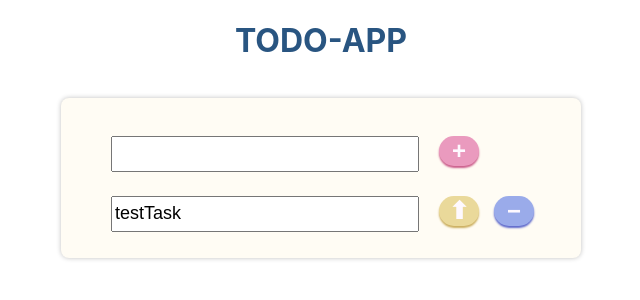
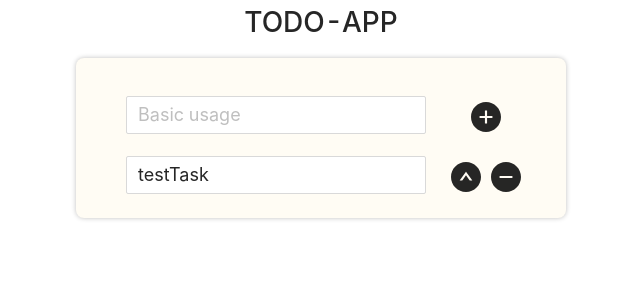
Before and after one commit to mif-yamada/ToDoApp, a React (Create React App) app in the folder todo-app/: page / in a window 1280 px wide. Shown: the top 300 px of the page, without its empty margins (319-959 px from the left). Built offline with nearby package versions, Linux system fonts and the light colour scheme.

Commit message:
レビュー修正 antDesign追加

```diff
--- a/todo-app/package.json
+++ b/todo-app/package.json
@@ -34,6 +34,7 @@
     "@types/react": "^17.0.35",
     "@types/react-dom": "^17.0.11",
     "@types/shortid": "0.0.29",
+    "antd": "^4.17.2",
     "react": "^17.0.2",
     "react-dom": "^17.0.2",
     "react-hook-form": "^7.19.5",
--- a/todo-app/src/component/Button/index.tsx
+++ b/todo-app/src/component/Button/index.tsx
@@ -1,78 +1,44 @@
 import React from 'react';
-import styled from '@emotion/styled/macro';
-import { css } from '@emotion/react';
+import { Button } from 'antd';
+import {
+  PlusCircleFilled,
+  MinusCircleFilled,
+  UpCircleFilled,
+} from '@ant-design/icons';
 
 interface ButtonProps {
   id: string;
-  type: 'button' | 'submit';
   value: 'add' | 'del' | 'up';
   disabled: boolean;
   onClick?: (e: React.MouseEvent<HTMLElement>) => void;
 }
 
-const ButtonStyled = styled.button`
-  display: float;
-  width: 40px;
-  height: 30px;
-  font-size: 24px;
-  font-weight: bold;
-  color: #fef9ff;
-  text-align: center;
-  cursor: pointer;
-  border: none;
-  border-radius: 40px;
-  float: left;
-  margin-right: 15px;
-
-  &:active {
-    box-shadow: none;
-    position: relative;
-    top: 2px;
-  }
-  ${(props) => props.value === 'add' && AddButton};
-  ${(props) => props.value === 'del' && DelButton};
-  ${(props) => props.value === 'up' && UpButton};
-`;
-
-const AddButton = css`
-  background-color: rgb(234, 154, 190);
-  box-shadow: 0 2px 2px rgb(203, 93, 139);
-`;
-
-const DelButton = css`
-  background-color: rgb(154, 171, 234);
-  box-shadow: 0 2px 2px rgb(93, 104, 203);
-`;
-
-const UpButton = css`
-  background-color: rgb(234, 217, 154);
-  box-shadow: 0 2px 2px rgb(203, 174, 93);
-`;
-
-export const Button: React.FC<ButtonProps> = (props: ButtonProps) => {
-  const { id, type, value, disabled = false, onClick } = props;
+export const TodoButton: React.FC<ButtonProps> = (props: ButtonProps) => {
+  const { id, value, disabled = false, onClick } = props;
   const getMark = () => {
     switch (value) {
       case 'add':
-        return '+';
+        return <PlusCircleFilled style={{ fontSize: '30px' }} />;
       case 'del':
-        return '−';
+        return <MinusCircleFilled style={{ fontSize: '30px' }} />;
       case 'up':
-        return '⬆︎';
+        return <UpCircleFilled style={{ fontSize: '30px' }} />;
       default:
         return '';
     }
   };
   const label = getMark();
   return (
-    <ButtonStyled
+    <Button
       id={id}
-      type={type}
+      type='text'
       value={value}
+      icon={label}
+      size='large'
+      shape='circle'
       disabled={disabled}
       onClick={onClick}
     >
-      {label}
-    </ButtonStyled>
+    </Button>
   );
 };
--- a/todo-app/src/component/TodoItem/index.tsx
+++ b/todo-app/src/component/TodoItem/index.tsx
@@ -1,7 +1,8 @@
 import React from 'react';
 import styled from '@emotion/styled';
+import { Input } from 'antd';
 
-import { Button } from 'component/Button';
+import { TodoButton } from 'component/Button';
 
 export interface TodoItemProps {
   index?: number;
@@ -9,22 +10,12 @@ export interface TodoItemProps {
   error?: string;
 }
 export interface TodoItemElementProps extends TodoItemProps {
-  btnType: 'button' | 'submit';
   btnValue: 'add' | 'del' | 'up';
   btnClicked?: (e: React.MouseEvent<HTMLElement>) => void;
   onChange?: (e: React.ChangeEvent<HTMLInputElement>) => void;
   onBlur?: (e: React.FocusEvent<HTMLInputElement>) => void;
   delTask?: (e: React.MouseEvent<HTMLElement>) => void;
 }
-
-const TodoInputStyled = styled.input`
-  display: float;
-  width: 300px;
-  height: 30px;
-  margin-right: 20px;
-  font-size: 18px;
-  float: left;
-`;
 
 const ErrorMessageStyled = styled.p`
   height: 18px;
@@ -41,7 +32,6 @@ export const TodoItem: React.FC<TodoItemElementProps> = (
     index,
     task,
     error,
-    btnType,
     btnValue,
     btnClicked,
     onChange,
@@ -52,24 +42,28 @@ export const TodoItem: React.FC<TodoItemElementProps> = (
     <div>
       <ErrorMessageStyled> {error && `*${error}`} </ErrorMessageStyled>
       <div>
-        <TodoInputStyled
-          type='text'
+        <Input
+          style={{
+            display: 'float',
+            width: '300px',
+            fontSize: '18px',
+            float: 'left',
+          }}
+          placeholder='Basic usage'
           id={String(index)}
           value={task}
           onChange={onChange}
           onBlur={onBlur}
         />
-        <Button
+        <TodoButton
           id={String(index)}
-          type={btnType}
           value={btnValue}
           disabled={error !== ''}
           onClick={btnClicked}
         />
         {index !== undefined ? (
-          <Button
+          <TodoButton
             id={String(index)}
-            type='button'
             value='del'
             disabled={false}
             onClick={delTask}
--- a/todo-app/src/component/TodoList/index.tsx
+++ b/todo-app/src/component/TodoList/index.tsx
@@ -8,14 +8,9 @@ import { Controller, useFieldArray, useForm } from 'react-hook-form';
 import { useDispatch, useSelector } from 'react-redux';
 
 import { AddTodo, DeleteTodo, TodoState, UpdateTodo } from 'redux/todoSlice';
-import { todoSchema } from 'schema/schema';
+import { TodoListProps, todoSchema } from 'schema/schema';
 import { TodoItem, TodoItemProps } from '../TodoItem';
 import { todoStore } from 'redux/store';
-
-export interface TodoListProps {
-  inputTask: string;
-  todoData: TodoItemProps[];
-}
 
 export const TodoList: React.FC = () => {
   const dispatch = useDispatch();
@@ -68,7 +63,7 @@ export const TodoList: React.FC = () => {
   return (
     <TodoListStyled>
       <TodoItemsStyled>
-        <form onSubmit={handleSubmit(addItem)}>
+        {/* <form onSubmit={handleSubmit(addItem)}> */}
           <Controller
             name='inputTask'
             control={control}
@@ -76,13 +71,13 @@ export const TodoList: React.FC = () => {
               <TodoItem
                 task={value}
                 onChange={onChange}
-                btnType='submit'
                 btnValue='add'
+                btnClicked={handleSubmit(addItem)}
                 error={errors?.inputTask ? `${errors?.inputTask.message}` : ''}
               />
             )}
           />
-        </form>
+        {/* </form> */}
       </TodoItemsStyled>
       {fields.map((field, index) => {
         const taskName: `todoData.${number}.task` = `todoData.${index}.task`;
@@ -96,7 +91,6 @@ export const TodoList: React.FC = () => {
                   index={index}
                   task={value}
                   onChange={onChange}
-                  btnType='button'
                   btnValue='up'
                   btnClicked={() => {
                     editItem(index, value);
--- a/todo-app/src/index.tsx
+++ b/todo-app/src/index.tsx
@@ -1,6 +1,7 @@
 import React from 'react';
 import ReactDOM from 'react-dom';
 import './index.css';
+import 'antd/dist/antd.css';
 import App from './App';
 import { Provider } from 'react-redux';
 import { todoStore } from 'redux/store';
```
Also changed, not shown: todo-app/src/schema/schema.tsx (+5 -2 lines), 2 other files (tests, documents, lock files or other folders).
